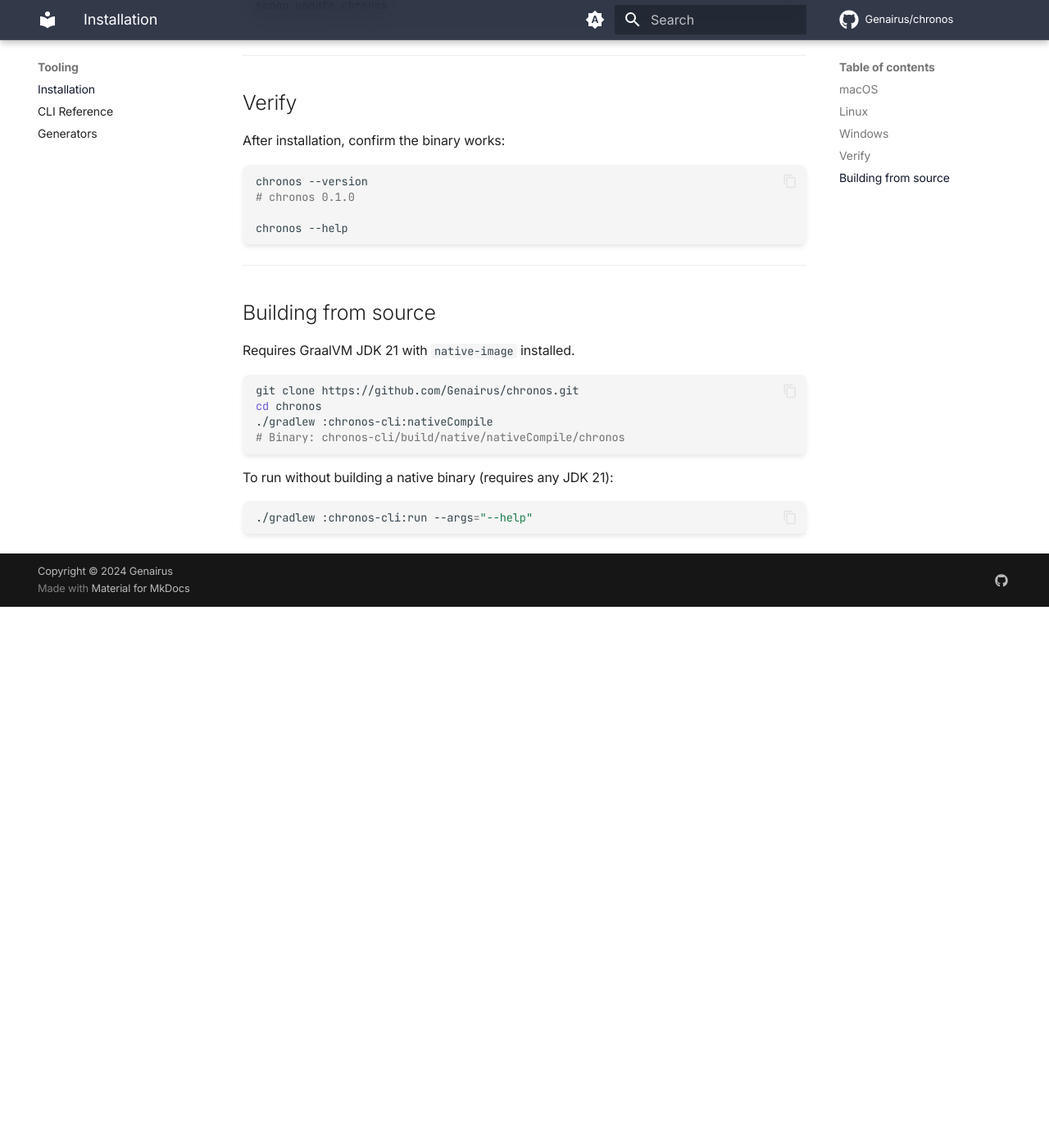
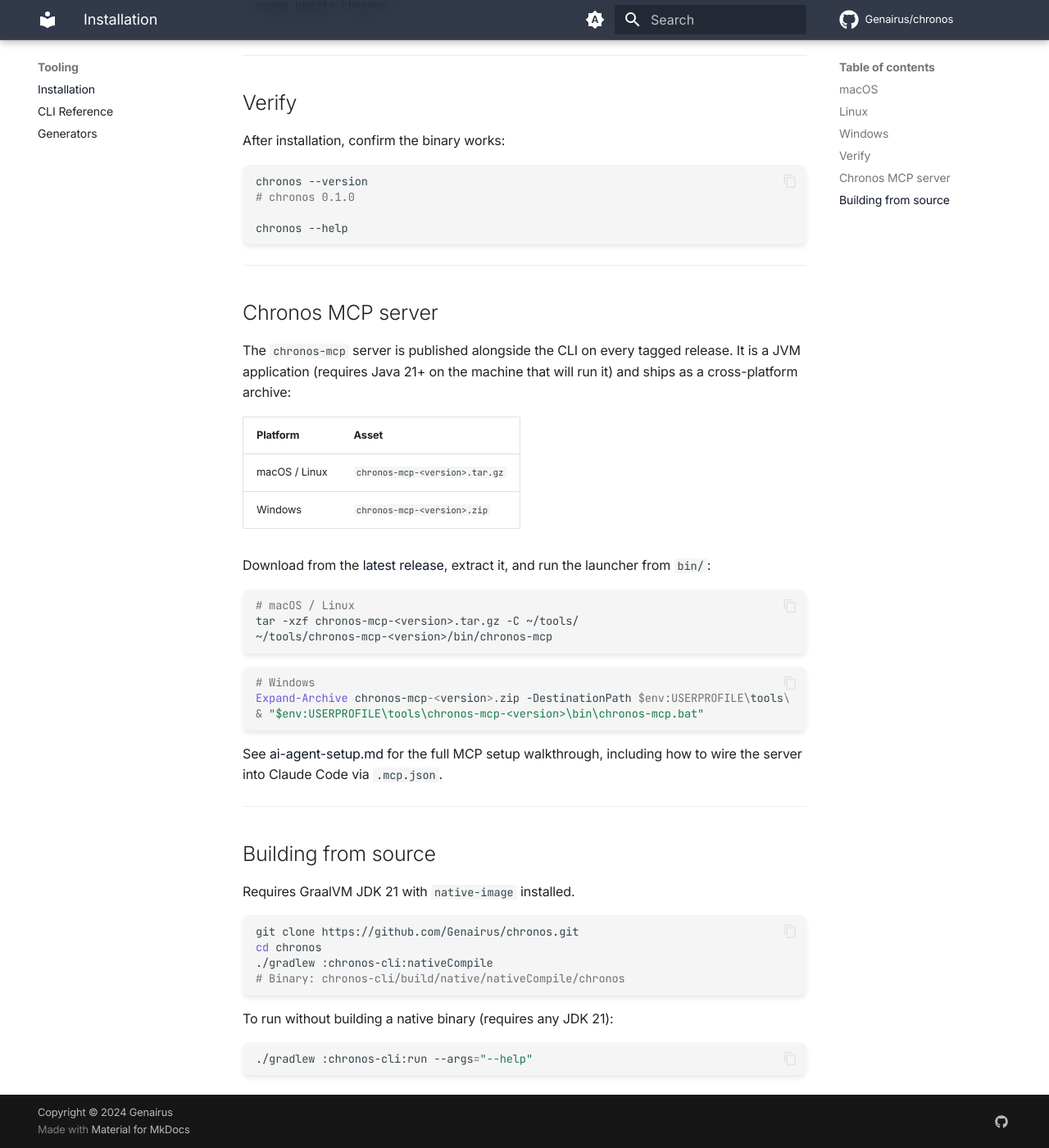
Before and after one commit to Genairus/chronos, an MkDocs documentation site: the page built from docs/install.md, in a window 1280 px wide and 1400 px high, scrolled down 1318 px. Shown: the whole window at 82% size. Built offline with MkDocs 1.6.1 and Material for MkDocs 9.7.7, drawn with Linux system fonts in a browser that asks for light colours; comment, search, counter and statistics services are not loaded; before the commit the page ends 2058 px from its top, so only the background shows below that.

Commit message:
release: publish chronos-mcp distribution archives (#8)
* release: publish chronos-mcp distribution archives

Builds and uploads chronos-mcp-<version>.tar.gz (macOS/Linux) and
chronos-mcp-<version>.zip (Windows) alongside the existing native CLI
assets on every tagged release, so AI assistant integrators can install
the MCP server without building from source.

- chronos-mcp/build.gradle.kts: gzip distTar so the output matches the
  documented chronos-mcp-<version>.tar.gz asset name.
- .github/workflows/release.yml: add a build-mcp job that runs
  :chronos-mcp:distTar :chronos-mcp:distZip, smoke-checks that the
  archives contain bin/chronos-mcp and bin/chronos-mcp.bat launchers,
  uploads them as artifacts, and wires them into the release job's
  merge-multiple download so they appear on the GitHub Release.
- release notes body and docs/install.md: identify which asset macOS/
  Linux vs Windows users should download.

Closes #2

* ci: scope build-mcp GITHUB_TOKEN to contents:read

CodeQL flagged the new build-mcp job for using the default permissive
GITHUB_TOKEN.  The job only needs read access to the repo (for checkout)
and the implicit upload-artifact permission, so an explicit
contents:read block is sufficient.

---------

Co-authored-by: lewissk <scott@exemine.com>

````diff
--- a/docs/install.md
+++ b/docs/install.md
@@ -114,6 +114,38 @@
 
 ---
 
+## Chronos MCP server
+
+The `chronos-mcp` server is published alongside the CLI on every tagged release.
+It is a JVM application (requires Java 21+ on the machine that will run it) and
+ships as a cross-platform archive:
+
+| Platform        | Asset                              |
+|-----------------|------------------------------------|
+| macOS / Linux   | `chronos-mcp-<version>.tar.gz`     |
+| Windows         | `chronos-mcp-<version>.zip`        |
+
+Download from the [latest release](https://github.com/Genairus/chronos/releases/latest),
+extract it, and run the launcher from `bin/`:
+
+```sh
+# macOS / Linux
+tar -xzf chronos-mcp-<version>.tar.gz -C ~/tools/
+~/tools/chronos-mcp-<version>/bin/chronos-mcp
+```
+
+```powershell
+# Windows
+Expand-Archive chronos-mcp-<version>.zip -DestinationPath $env:USERPROFILE\tools\
+& "$env:USERPROFILE\tools\chronos-mcp-<version>\bin\chronos-mcp.bat"
+```
+
+See [ai-agent-setup.md](ai-agent-setup.md#option-b-mcp-workflow-compiler-in-the-loop)
+for the full MCP setup walkthrough, including how to wire the server into
+Claude Code via `.mcp.json`.
+
+---
+
 ## Building from source
 
 Requires GraalVM JDK 21 with `native-image` installed.
````
Also changed, not shown: 2 other files.
